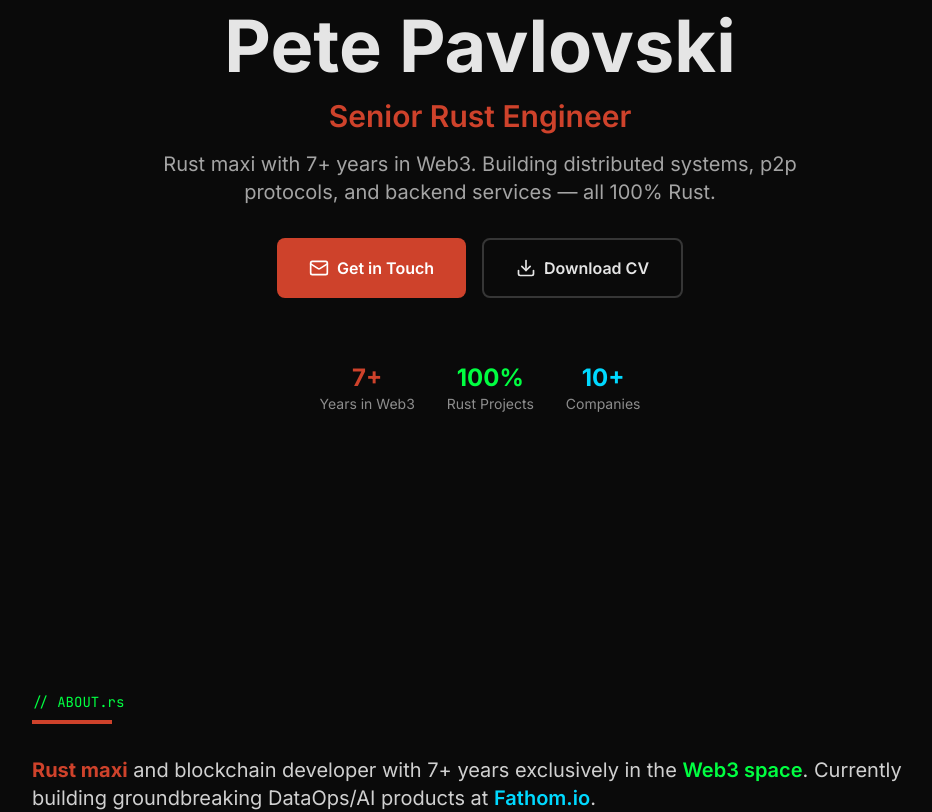
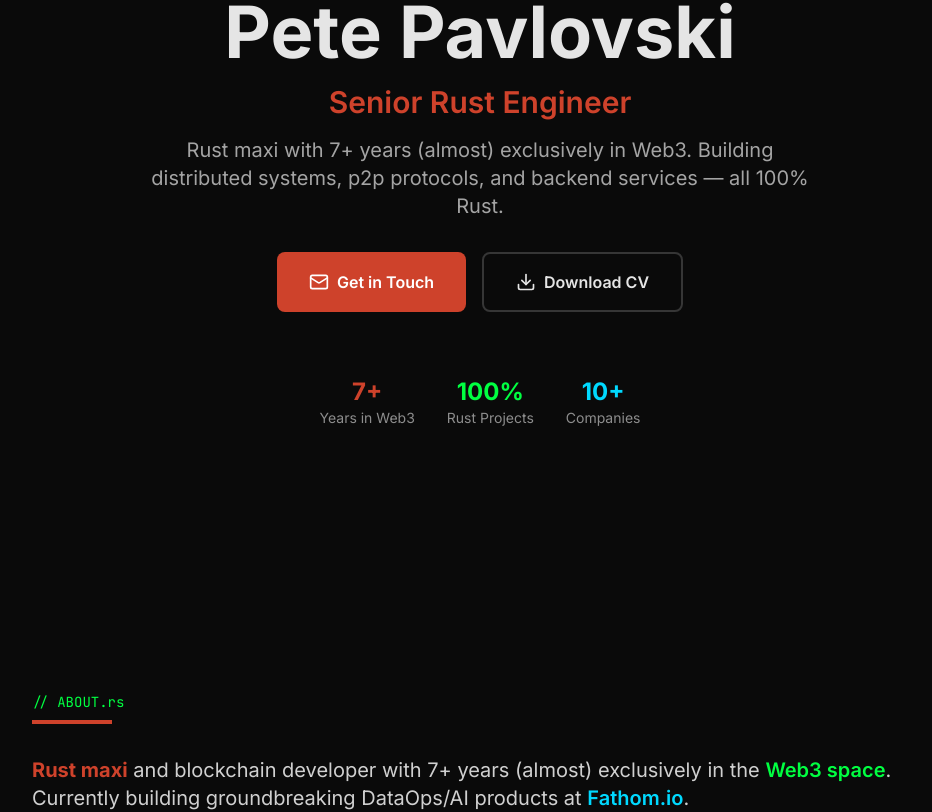
Before and after one commit to cargopete/cargopete, a Next.js app: page / in a window 1280 px wide. Shown: the part 188-1000 px from the top of the page, without its empty margins (160-1092 px from the left). Built offline with nearby package versions, Linux system fonts and the light colour scheme.

Commit message:
Update Web3 wording to (almost) exclusively

```diff
--- a/app/components/About.tsx
+++ b/app/components/About.tsx
@@ -29,7 +29,7 @@ export function About() {
           <div className="space-y-6 text-foreground/90 leading-relaxed">
             <p className="text-lg md:text-xl">
               <span className="text-rust-orange font-bold">Rust maxi</span> and
-              blockchain developer with 7+ years exclusively in the{" "}
+              blockchain developer with 7+ years (almost) exclusively in the{" "}
               <span className="text-terminal-green font-semibold">
                 Web3 space
               </span>
--- a/app/components/Hero.tsx
+++ b/app/components/Hero.tsx
@@ -22,7 +22,7 @@ export function Hero() {
               Senior Rust Engineer
             </p>
             <p className="text-lg md:text-xl text-foreground/70 max-w-2xl mx-auto">
-              Rust maxi with 7+ years in Web3. Building distributed systems,
+              Rust maxi with 7+ years (almost) exclusively in Web3. Building distributed systems,
               p2p protocols, and backend services — all 100% Rust.
             </p>
           </div>
```
Also changed, not shown: 1 other file (tests, documents, lock files or other folders).
